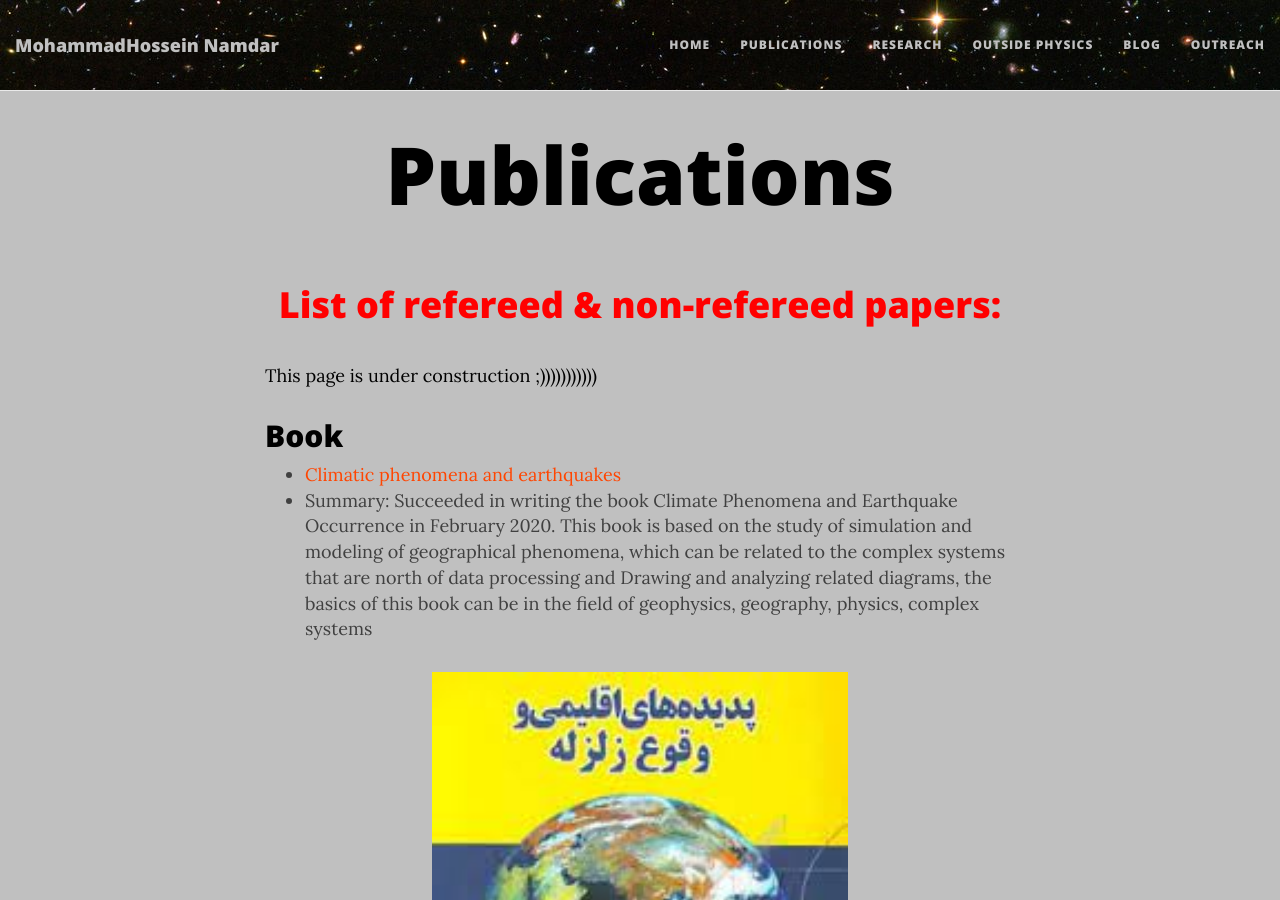
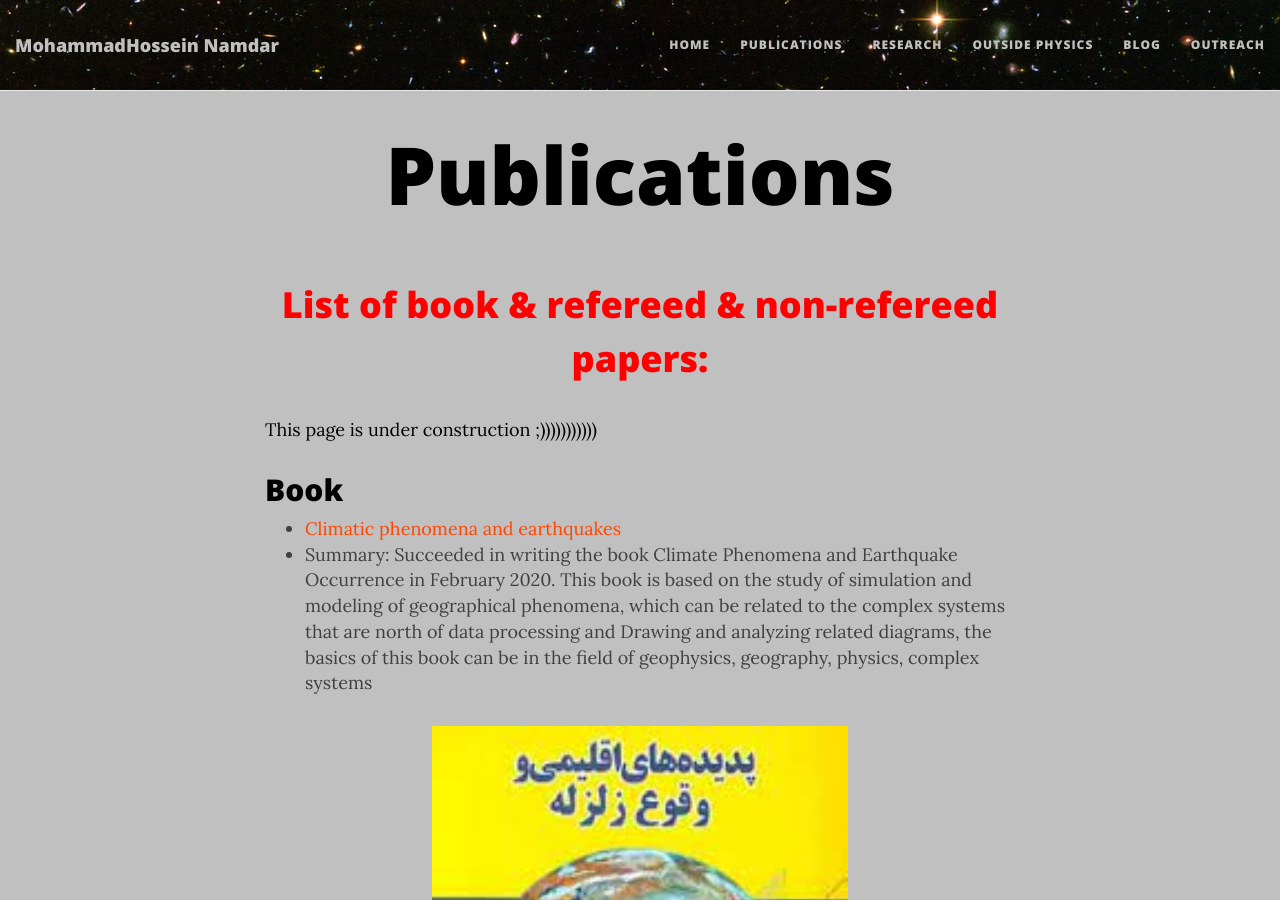
Before and after one commit to mhnamdar/mhnamdar.github.io, a Jekyll site: the page built from Publications.md, in a window 1280 px wide and 900 px high. Built offline with Jekyll 4.4.1, drawn with Linux system fonts in a browser that asks for light colours; nearby versions of some CDN libraries.

Commit message:
Update Publications.md

```diff
--- a/Publications.md
+++ b/Publications.md
@@ -17,7 +17,7 @@ tags: [mhnamdar,cosmology,astrophysics,machinelearning]
 
 
 
-<h1 align="center"> <p style="color:red;"> List of refereed & non-refereed papers: </p> </h1>
+<h1 align="center"> <p style="color:red;"> List of book & refereed & non-refereed papers: </p> </h1>
 
    This page is under construction ;)))))))))))
 
```
